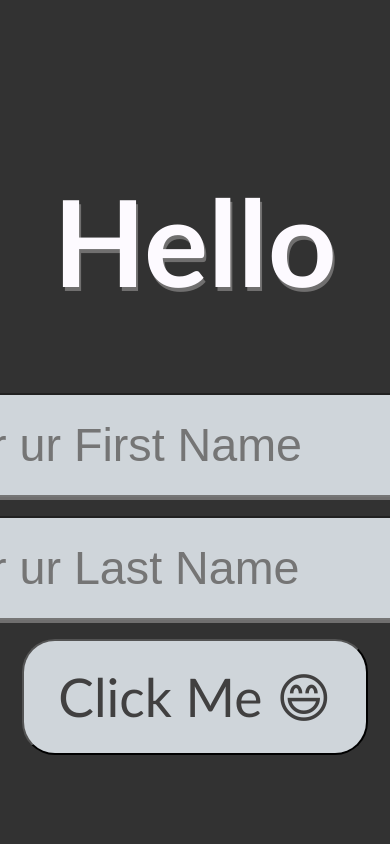
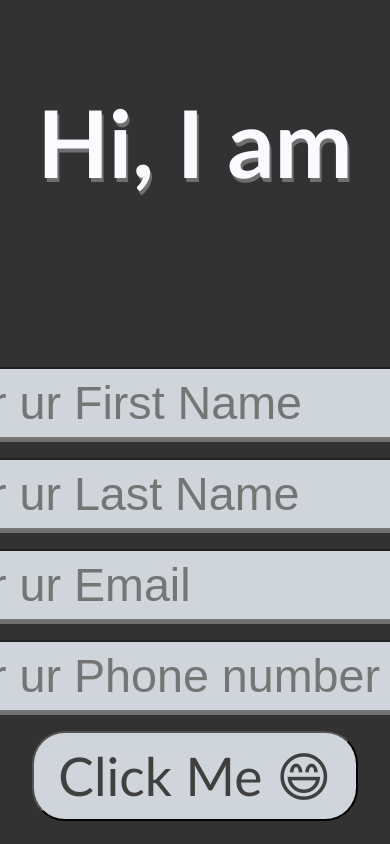
Before and after one commit to pranavbharadwaj007/React-Practise, a React (Create React App) app: page / in a window 390 px wide. Shown: the top 844 px of the page. Built offline with nearby package versions, Linux system fonts and the light colour scheme.

Commit message:
added email and phone no to login form

```diff
--- a/src/App.js
+++ b/src/App.js
@@ -6,22 +6,64 @@ let count=1;
 
 
 const App=()=>{
-    const[name,setName]=useState('');
-    const[lame,setLame]=useState('');
-    const[fullname,setFullName]=useState();
-    const[lastname,setLastName]=useState();
+    const[fullName,setFullName]=useState({
+        fname:"",
+        lname : "",
+        email :"",
+        phone :"",
+    });
 
     const inputEvent=(event)=>{
 console.log(event.target.value);
-setName(event.target.value);
+// const value=event.target.value;
+// const name=event.target.name;
+
+const {value,name}=event.target;
+setFullName((prev)=>{
+    if(name==='fname'){
+        return {
+
+            fname:value,
+            lname:prev.lname,
+            email:prev.email,
+            phone:prev.phone,
+        }
     }
-    const inputEvento=(event)=>{
-setLame(event.target.value);
+    else if(name==='lname'){
+        return {
+
+            fname:prev.fname,
+            lname:value,
+            email:prev.email,
+            phone:prev.phone,
+        }
     }
+    else if(name==='email'){
+        return {
+
+            fname:prev.fname,
+            lname:prev.lname,
+            email:value,
+            phone:prev.phone,
+        }
+    }
+    else if(name==='phone'){
+        return {
+
+            fname:prev.fname,
+            lname:prev.lname,
+            email:prev.email,
+            phone:value,
+        }
+    }
+})
+
+    }
+
+
     const ons=(event)=>{
         event.preventDefault();
-setFullName(name);
-setLastName(lame);
+alert('form submitted');
     }
 
     return(
@@ -30,9 +72,15 @@ setLastName(lame);
 <form onSubmit={ons}>
 <div>
 
-    <h1> Hello {fullname} {lastname} </h1>
-    <input  type='text' placeholder='Enter ur First Name' onChange={inputEvent} value={name}  />
-    <input  type='text' placeholder='Enter ur Last Name' onChange={inputEvento} value={lame}  />
+    <h1> Hi, I am {fullName.fname} {fullName.lname} </h1>
+    <p>{fullName.email} </p>
+    <p>{fullName.phone} </p>
+    <input  type='text' placeholder='Enter ur First Name' name="fname" onChange={inputEvent} value={fullName.fname} autoComplete='off' />
+    <input  type='text' placeholder='Enter ur Last Name' name="lname" onChange={inputEvent} value={fullName.lname} autoComplete='off' />
+
+    <input  type='email' placeholder='Enter ur Email' autoComplete='off' name="email" onChange={inputEvent} value={fullName.email}   />
+
+    <input  type='number' placeholder='Enter ur Phone number' name="phone" onChange={inputEvent} value={fullName.phone} autoComplete="off" />
 
     <button  type="submit">Click Me 😄</button>
 </div>
@@ -42,5 +90,5 @@ setLastName(lame);
     );
 
 
-};
+    };
 export default App;
--- a/src/index.css
+++ b/src/index.css
@@ -117,11 +117,17 @@ div{
 h1{
   font-family: 'Trebuchet MS', 'Lucida Sans Unicode', 'Lucida Grande', 'Lucida Sans', Arial, sans-serif;
   color: rgb(253, 250, 255);
-  font-size: 90pt;
+  font-size: 70pt;
   text-shadow: 2px 4px rgb(112, 111, 111);
 }
+p{
+  font-family: 'Trebuchet MS', 'Lucida Sans Unicode', 'Lucida Grande', 'Lucida Sans', Arial, sans-serif;
+  color: rgb(253, 250, 255);
+  font-size: 20pt;
+  text-shadow: 2px 2px rgb(112, 111, 111);
+}
 button{
-  padding: 23px 34px;
+  padding: 10px 24px;
   font-family: 'Trebuchet MS', 'Lucida Sans Unicode', 'Lucida Grande', 'Lucida Sans', Arial, sans-serif;
   color: rgb(65, 64, 64);
   font-size: 40pt;
@@ -136,9 +142,9 @@ button{
 input{
   outline: none;
   background-color: rgb(207, 213, 218);
-  font-size: 35pt;
+  font-size: 20px;
   color: rgb(43, 41, 41);
-  padding: 23px 34px;
+  padding: 7px 24px;
   font-size: 35pt;
   border-radius: 34px;
   margin-bottom: 19px;
```
Also changed, not shown: 1 other file (tests, documents, lock files or other folders).
